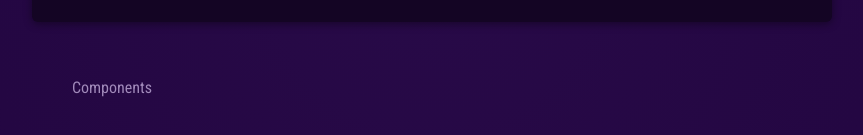
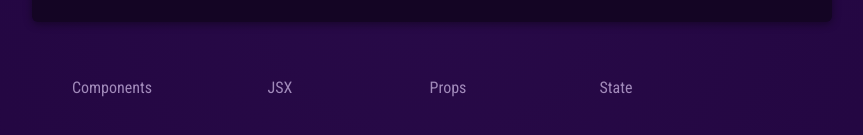
Before and after one commit to lioneltraore/react-and-angular, a React (Vite) app in the folder apps/essentials/: page / in a window 1280 px wide. Shown: the part 677-812 px from the top of the page, without its empty margins (208-1071 px from the left). Built offline with nearby package versions, Linux system fonts and the light colour scheme.

Commit message:
add button select action

```diff
--- a/apps/essentials/src/app/app.tsx
+++ b/apps/essentials/src/app/app.tsx
@@ -5,6 +5,11 @@ import CoreConcept from '../components/CoreConcept/CoreConcept';
 import TabButton from '../components/TabButton/TabButton';
 
 export function App() {
+
+  function handleSelect() {
+    console.log('Button triggered - Selection done');
+  }
+
   return (
     <div>
       <Header />
@@ -13,14 +18,17 @@ export function App() {
           <h2>Core concepts</h2>
           <ul>
             {CORE_CONCEPTS.map((c) => (
-              <CoreConcept {...c} />
+              <CoreConcept key={c.title} {...c} />
             ))}
           </ul>
         </section>
 
         <section id="examples">
             <menu>
-              <TabButton>Components</TabButton>
+              <TabButton onSelect={handleSelect}>Components</TabButton>
+              <TabButton>JSX</TabButton>
+              <TabButton>Props</TabButton>
+              <TabButton>State</TabButton>
             </menu>
         </section>
       </main>
--- a/apps/essentials/src/components/TabButton/TabButton.tsx
+++ b/apps/essentials/src/components/TabButton/TabButton.tsx
@@ -1,8 +1,9 @@
 
 export default function TabButton(props: any) {
+
   return (
     <li>
-      <button>{props.children}</button>
+      <button onClick={props.onSelect}>{props.children}</button>
     </li>
   );
 }
```
Also changed, not shown: 1 other file (tests, documents, lock files or other folders).
